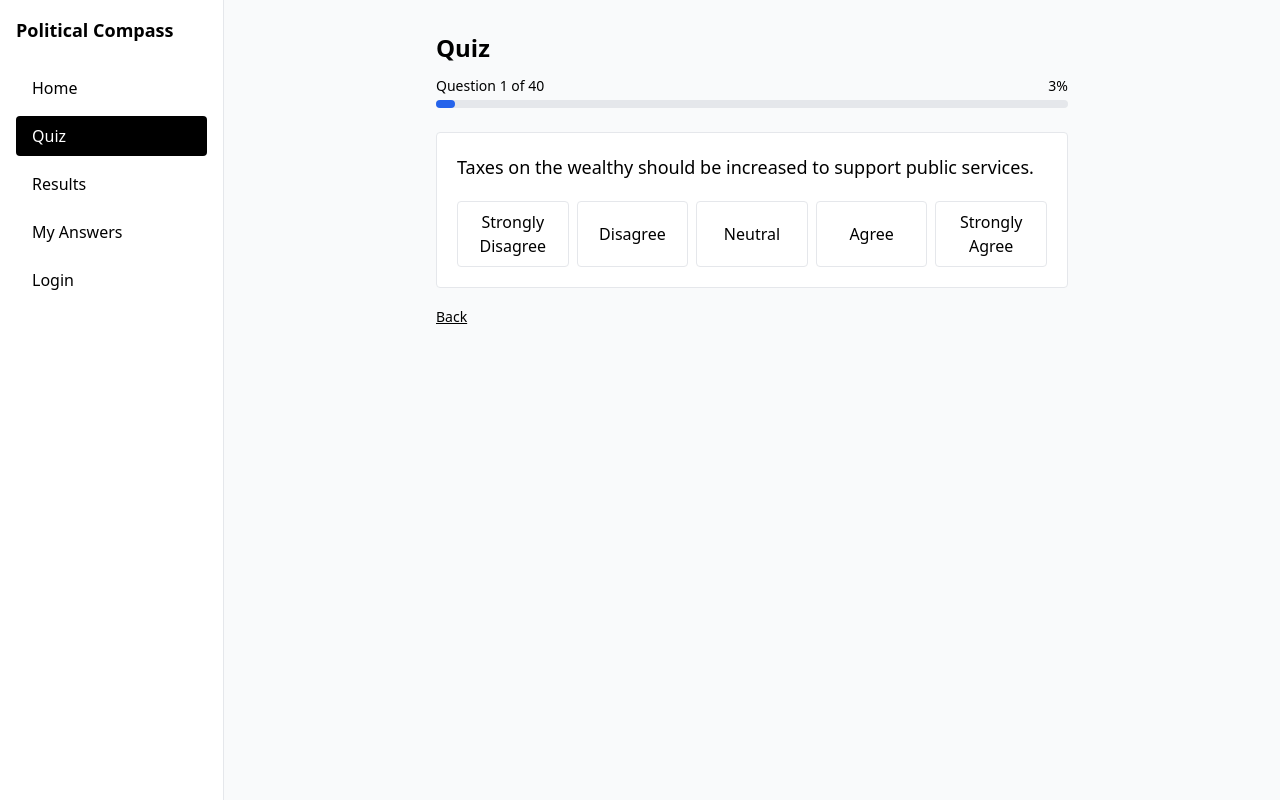
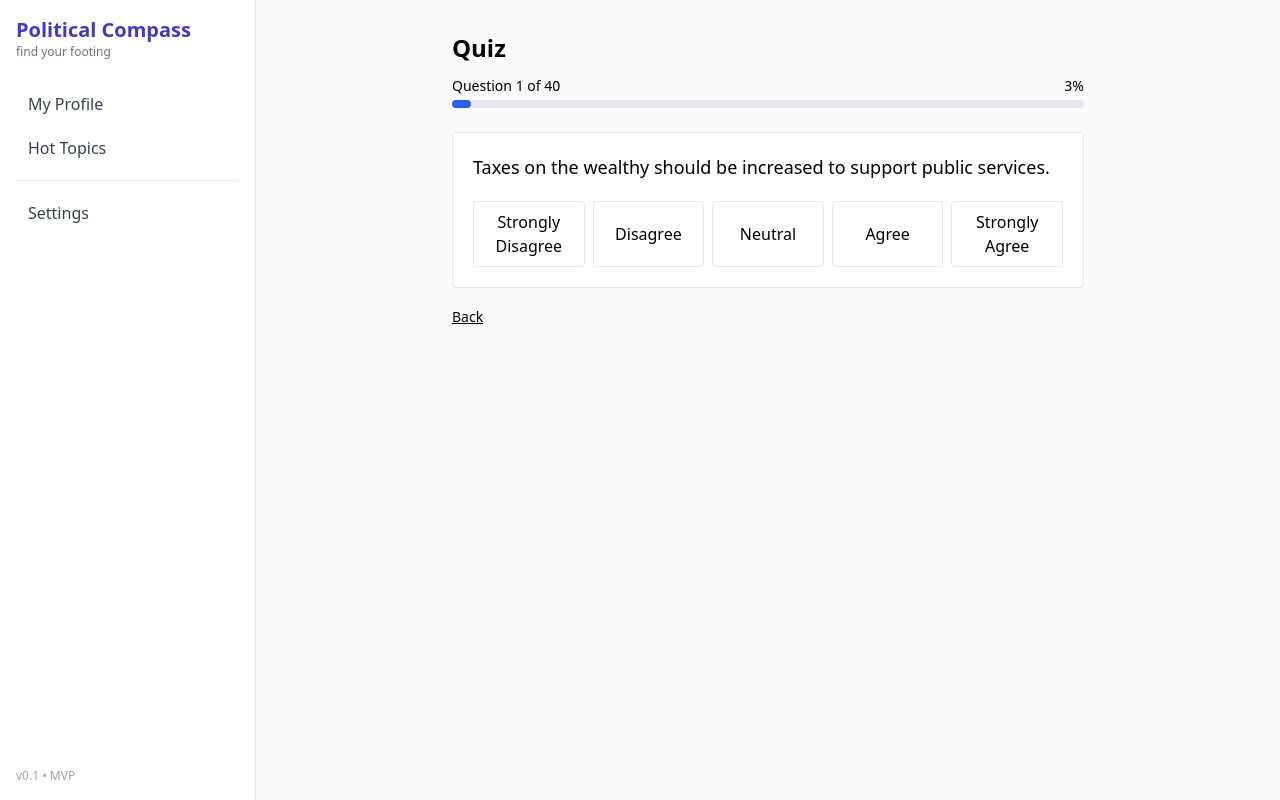
Before and after one commit to HumzaR/political-compass-clean, a Next.js app: page /quiz in a window 1280 px wide. Built offline with nearby package versions, Linux system fonts and the light colour scheme.

Commit message:
Restore original SidebarLayout and re-add My Answers + My Profile link

```diff
--- a/components/SidebarLayout.js
+++ b/components/SidebarLayout.js
@@ -1,43 +1,53 @@
 // components/SidebarLayout.js
-import Link from 'next/link';
-import { useRouter } from 'next/router';
-
-const NAV = [
-  { href: '/', label: 'Home' },
-  { href: '/quiz', label: 'Quiz' },
-  { href: '/results', label: 'Results' },
-  { href: '/my-answers', label: 'My Answers' }, // ✅ NEW
-  { href: '/login', label: 'Login' },
-];
+import Link from "next/link";
+import { useRouter } from "next/router";
 
 export default function SidebarLayout({ children }) {
   const router = useRouter();
 
+  const isActive = (href) => router.pathname === href;
+
+  const NavLink = ({ href, label }) => (
+    <Link
+      href={href}
+      className={[
+        "flex items-center gap-3 px-3 py-2 rounded-lg transition",
+        isActive(href)
+          ? "bg-indigo-50 text-indigo-700 font-semibold"
+          : "text-gray-700 hover:bg-gray-100",
+      ].join(" ")}
+    >
+      <span>{label}</span>
+    </Link>
+  );
+
   return (
-    <div className="min-h-screen flex">
-      {/* Sidebar */}
-      <aside className="w-56 border-r bg-white p-4">
-        <h1 className="text-lg font-bold mb-6">Political Compass</h1>
-        <nav className="flex flex-col gap-2">
-          {NAV.map((item) => {
-            const active = router.pathname === item.href;
-            return (
-              <Link
-                key={item.href}
-                href={item.href}
-                className={`block px-4 py-2 rounded transition ${
-                  active ? 'bg-black text-white' : 'hover:bg-gray-200'
-                }`}
-              >
-                {item.label}
-              </Link>
-            );
-          })}
-        </nav>
+    <div className="min-h-screen bg-gray-50 md:pl-64">
+      {/* Sidebar (fixed on left, hidden on small screens) */}
+      <aside className="hidden md:flex fixed inset-y-0 left-0 w-64 border-r bg-white">
+        <div className="flex flex-col w-full h-full p-4">
+          {/* Brand */}
+          <div className="mb-6">
+            <Link href="/" className="block">
+              <div className="text-xl font-bold text-indigo-700">Political Compass</div>
+              <div className="text-xs text-gray-500">find your footing</div>
+            </Link>
+          </div>
+
+          {/* Nav */}
+          <nav className="flex flex-col gap-1">
+            <NavLink href="/profile" label="My Profile" />
+            <NavLink href="/hot-topics" label="Hot Topics" />
+            <div className="h-px my-2 bg-gray-200" />
+            <NavLink href="/settings" label="Settings" />
+          </nav>
+
+          <div className="mt-auto pt-4 text-xs text-gray-400">v0.1 • MVP</div>
+        </div>
       </aside>
 
       {/* Main content */}
-      <main className="flex-1 bg-gray-50">{children}</main>
+      <main className="min-h-screen">{children}</main>
     </div>
   );
 }
```
